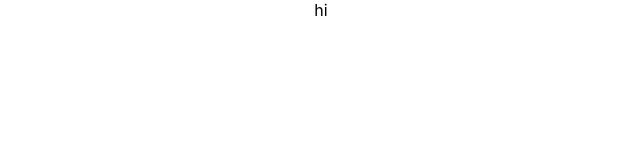
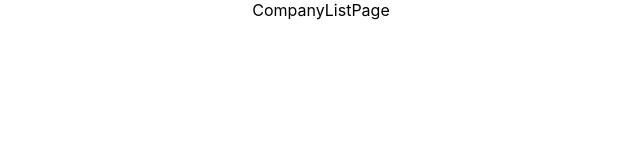
Before and after one commit to leyuri/react-stock-market, a React (Create React App) app: page /list in a window 1280 px wide. Shown: the top 160 px of the page, without its empty margins (319-959 px from the left). Built offline with nearby package versions, Linux system fonts and the light colour scheme.

Commit message:
Add Pages using react-router-dom

```diff
--- a/src/App.js
+++ b/src/App.js
@@ -1,11 +1,37 @@
 import React from 'react';
 import './App.css';
+import {
+  BrowserRouter as Router,
+  Switch,
+  Route,
+  Link
+} from "react-router-dom";
+
+import AboutPage from "./pages/AboutPage";
+import HelpPage from "./pages/HelpPage";
+import CompanyListPage from "./pages/CompanyListPage";
+import MainPage from "./pages/MainPage";
 
 function App() {
   return (
-    <div className="App">
-      hi
-    </div>
+    <Router>
+      <div className="App">
+          <Switch>
+            <Route path="/about">
+              <AboutPage />
+            </Route>
+            <Route path="/list">
+              <CompanyListPage />
+            </Route>
+            <Route path="/help">
+              <HelpPage />
+            </Route>
+            <Route path="/">
+              <MainPage />
+            </Route>
+          </Switch>
+      </div>
+    </Router>
   );
 }
 
--- /dev/null
+++ b/src/pages/AboutPage.js
@@ -0,0 +1,10 @@
+import React from 'react'
+
+const AboutPage = () => {
+    return (
+        <div>
+            AboutPage
+        </div>
+    )
+};
+export default AboutPage;
--- /dev/null
+++ b/src/pages/CompanyListPage.js
@@ -0,0 +1,10 @@
+import React from 'react'
+
+const CompanyListPage = () => {
+    return (
+        <div>
+           CompanyListPage
+        </div>
+    )
+};
+export default CompanyListPage;
--- /dev/null
+++ b/src/pages/HelpPage.js
@@ -0,0 +1,10 @@
+import React from 'react'
+
+const HelpPage = () => {
+    return (
+        <div>
+            HelpPage
+        </div>
+    )
+};
+export default HelpPage;
--- /dev/null
+++ b/src/pages/MainPage.js
@@ -0,0 +1,10 @@
+import React from 'react'
+
+const MainPage = () => {
+    return (
+        <div>
+            MainPage
+        </div>
+    )
+};
+export default MainPage;
```
